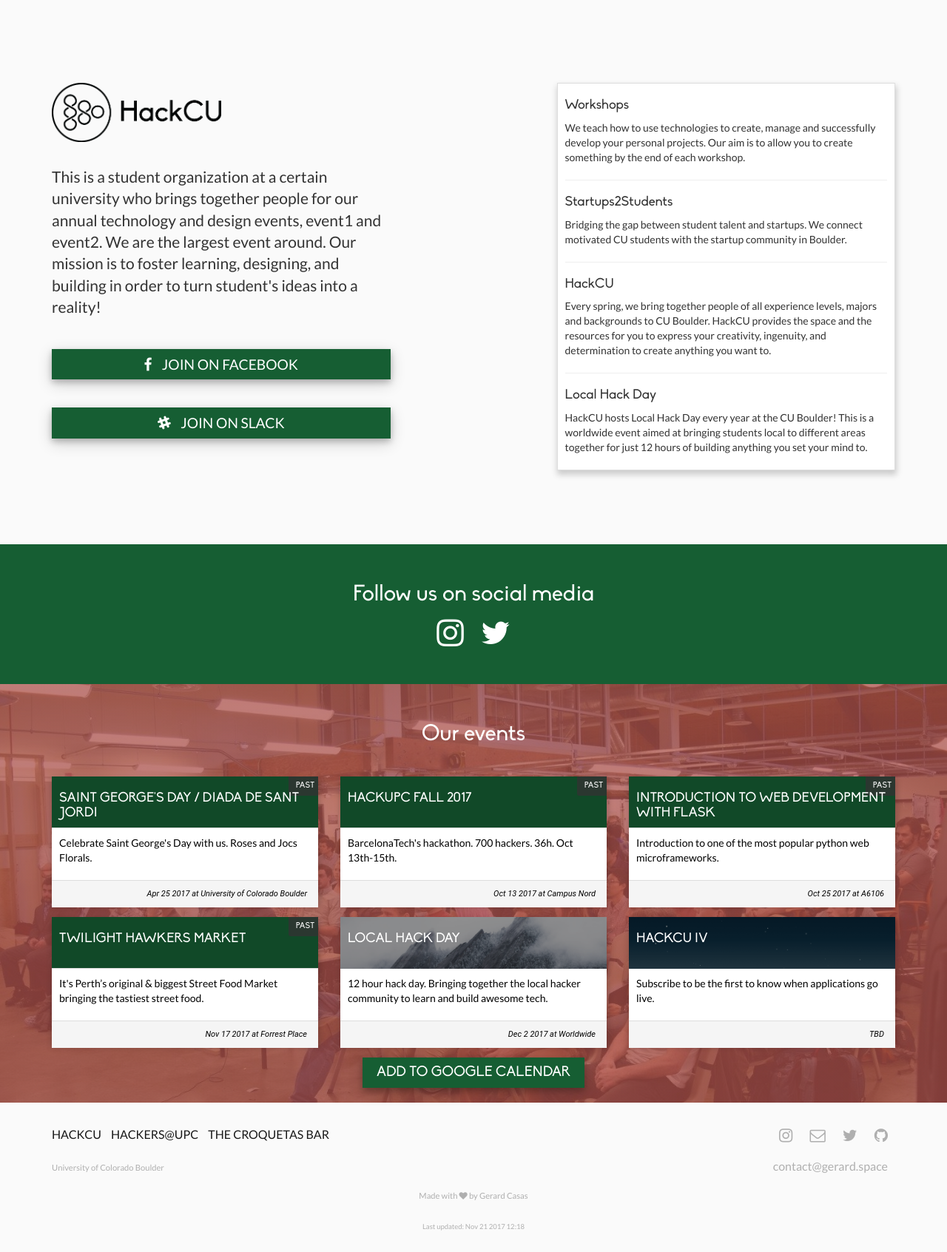
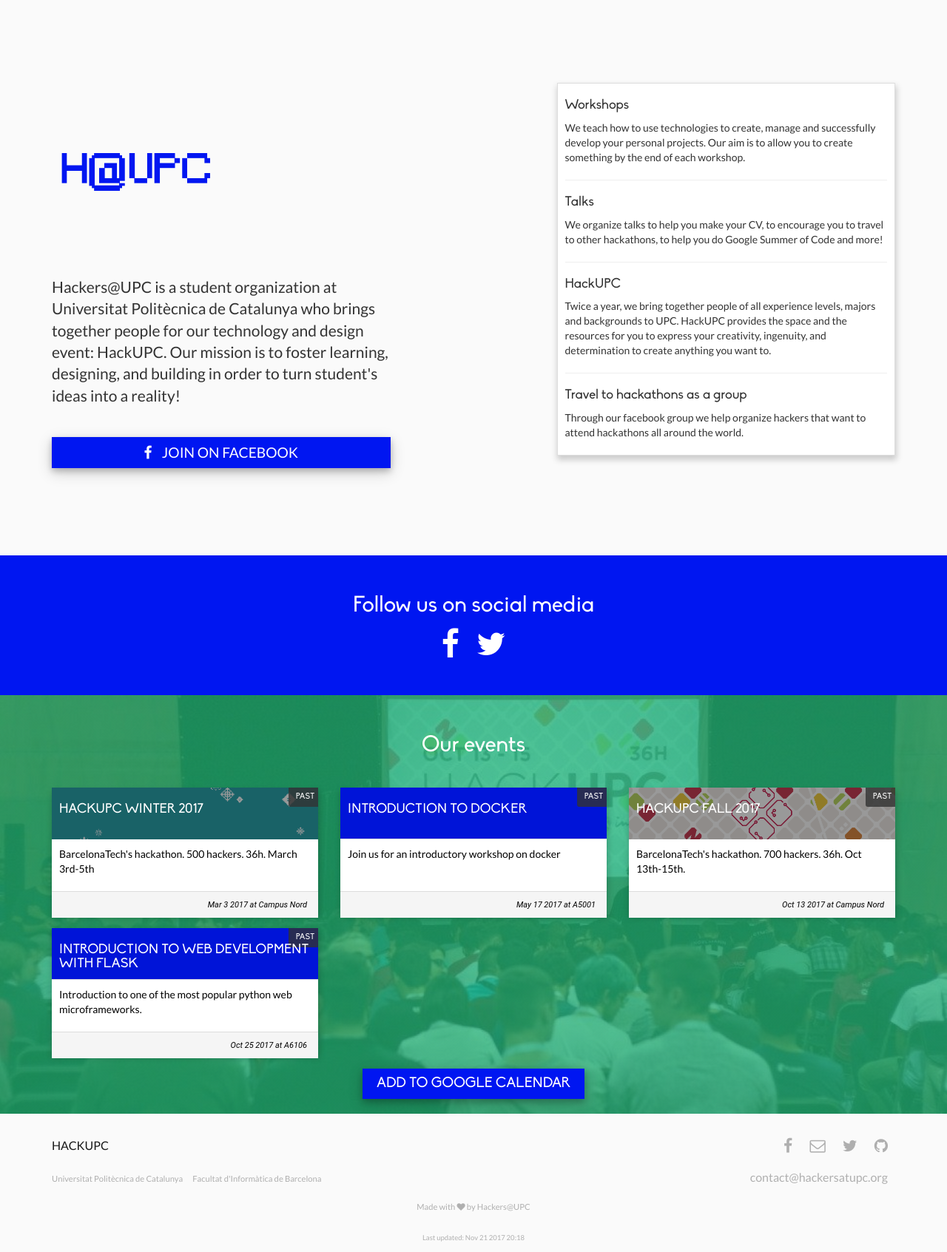
Before and after one commit to casassg/events-landing, a Jekyll site: the page built from index.md, in a window 1280 px wide. Shown: the whole page at 74% size. Built offline with Jekyll 4.4.1, drawn with Linux system fonts in a browser that asks for light colours; nearby versions of some CDN libraries.

Commit message:
update to hackersatupc

```diff
--- /dev/null
+++ b/CNAME
@@ -0,0 +1 @@
+hackersatupc.org
--- a/_config.yml
+++ b/_config.yml
@@ -1,17 +1,19 @@
+
 
 # PERSONALIZATION
 # Site variables
-name: Events Landing Page
-logo: assets/img/logo.png
-original_repo: https://github.com/casassg/events-landing
-description: Find all of your organizations events in one place.
-# ga: UA-109088240-1
-domain: gerard.space/events-landing/
+name: Hackers@UPC
+# og: assets/img/og.png
+logo: /assets/img/logo.png
+original_repo: https://github.com/hackupc/hackersatupc.org
+description: Hackers@UPC community and events page
+ga: UA-109223481-1
+domain: hackersatupc.org
 
 
 # Style variables
-accent_color: "#22b573"
-events_overlay_color: "#2697FF"
+accent_color: "#0016f1"
+events_overlay_color: "#22b573"
 background_color: "#FAFAFA"
 footer_text_color: "#666666"
 events_bg_img: assets/img/people.jpg
@@ -32,46 +34,44 @@
 # END THEME 4
 
 # START WINTER THEME
-accent_color: "#165E33"
-events_overlay_color: "#AA504A"
+# accent_color: "#165E33"
+# events_overlay_color: "#AA504A"
 # END WINTER THEME
 
 # Author variables
-author: Gerard Casas
-author-description: "This is a student organization at a certain university who brings together
-    people for our annual technology and design events, event1 and event2. We are the largest event around.
-    Our mission is to foster learning, designing, and building in order to turn student's ideas into a reality!"
-email: contact@gerard.space
+author: Hackers@UPC
+author-description: "Hackers@UPC is a student organization at Universitat Politècnica de Catalunya who brings together
+    people for our technology and design event: HackUPC. Our mission is to foster learning, designing, and building in order to turn student's ideas into a reality!"
+email: contact@hackersatupc.org
 
 # Social media + community variables
-twitter: casassaez
-# fb: hackcu
-fb-community: hackcu
-slack-signup: https://slack.hackcu.org
+twitter: hackersupc
+fb: hackersatupc
+fb-community: hackersatupc
 
-instagram: casassg
-github-org: hackcu
+# instagram: hackcu
+github-org: hackupc
 
 
 
 # TIMEZONE
 # Needs to be string from: https://en.wikipedia.org/wiki/List_of_tz_database_time_zones
-timezone: America/Denver
+timezone: Europe/Madrid
 # Based on: http://erics-notes.blogspot.com/2013/05/fixing-ics-time-zone.html
 ical_timezone: |-
   BEGIN:DAYLIGHT
-  TZOFFSETFROM:-0700
-  TZOFFSETTO:-0600
-  TZNAME:MDT
+  TZOFFSETFROM:+0100
+  TZOFFSETTO:+0200
+  TZNAME:CEST
   DTSTART:19700308T020000
-  RRULE:FREQ=YEARLY;BYMONTH=3;BYDAY=2SU
+  RRULE:FREQ=YEARLY;BYMONTH=3;BYDAY=4SU
   END:DAYLIGHT
   BEGIN:STANDARD
-  TZOFFSETFROM:-0600
-  TZOFFSETTO:-0700
-  TZNAME:MST
+  TZOFFSETFROM:+0200
+  TZOFFSETTO:+0100
+  TZNAME:CET
   DTSTART:19701101T020000
-  RRULE:FREQ=YEARLY;BYMONTH=11;BYDAY=1SU
+  RRULE:FREQ=YEARLY;BYMONTH=10;BYDAY=4SU
   END:STANDARD
 
 # Internal configuration
--- a/_data/events.yml
+++ b/_data/events.yml
@@ -1,25 +1,25 @@
-#Example ecents
+- name: HackUPC Winter 2017
+  line: BarcelonaTech's hackathon. 500 hackers. 36h. March 3rd-5th
+  image-url: assets/img/hackupcwinter2017.png
+  date: 2017-03-03 3:00 PM
+  end-date: 2017-03-05 4:30 PM
+  location: Campus Nord
+  url: https://w2017.hackupc.com
+
+- name: Introduction to Docker
+  line: Join us for an introductory workshop on docker
+  date: 2017-05-17 12:00 PM
+  end-date: 2017-05-17 1:00 PM
+  location: A5001
+  url: https://www.facebook.com/events/205382139972607/
+
 - name: HackUPC Fall 2017
   line: BarcelonaTech's hackathon. 700 hackers. 36h. Oct 13th-15th.
+  image-url: assets/img/hackupcfall2017.png
   date: 2017-10-13 3:00 PM
   end-date: 2017-10-15 4:30 PM
   location: Campus Nord
   url: https://hackupc.com
-
-- name: Twilight Hawkers Market
-  line: It's Perth’s original & biggest Street Food Market bringing the tastiest street food.
-  date: 2017-11-17 4:30 PM
-  end-date: 2017-11-17 9:30 PM
-  location: Forrest Place
-  url: http://twilighthawkersmarket.com/
-
-- name: Local Hack Day
-  image-url: assets/img/flatirons.jpg
-  line: 12 hour hack day. Bringing together the local hacker community to learn and build awesome tech.
-  date: 2017-12-2 8:00 AM
-  end-date: 2017-12-2 9:15 PM
-  location: Worldwide
-  url: https://local.hackcu.org
 
 - name: Introduction to Web Development with Flask
   line:  Introduction to one of the most popular python web microframeworks.
@@ -27,16 +27,3 @@
   end-date: 2017-10-25 1:00 PM
   location: A6106
   url: https://www.facebook.com/events/158389091423158/
-
-- name: "Saint George's Day / Diada de Sant Jordi"
-  line: "Celebrate Saint George's Day with us. Roses and Jocs Florals."
-  date: 2017-04-25 9:00 AM
-  end-date: 2017-04-25 9:00 PM
-  location: University of Colorado Boulder
-  url: https://www.facebook.com/events/1142067275923247/
-
-- name: HackCU IV
-  location: TBD
-  image-url: assets/img/hackcu.png
-  line: Subscribe to be the first to know when applications go live.
-  url: https://hackcu.org
--- a/_data/footer_links.yml
+++ b/_data/footer_links.yml
@@ -1,6 +1,2 @@
-- name: HackCU
-  url: https://events.hackcu.org
-- name: Hackers@UPC
-  url: http://hackersatupc.org
-- name: The Croquetas Bar
-  url: http://events.croquetasbar.com.au/
+- name: HackUPC
+  url: https://hackupc.com
--- a/_data/partners.yaml
+++ b/_data/partners.yaml
@@ -1,2 +1,4 @@
-- name: University of Colorado Boulder
-  url: https://colorado.edu
+- name: Universitat Politècnica de Catalunya
+  url: https://upc.edu
+- name: Facultat d'Informàtica de Barcelona
+  url: https://fib.upc.edu
--- a/_data/what_we_do.yml
+++ b/_data/what_we_do.yml
@@ -1,8 +1,8 @@
 - title: Workshops
   description: "We teach how to use technologies to create, manage and successfully develop your personal projects. Our aim is to allow you to create something by the end of each workshop."
-- title: Startups2Students
-  description: "Bridging the gap between student talent and startups. We connect motivated CU students with the startup community in Boulder."
-- title: HackCU
-  description: "Every spring, we bring together people of all experience levels, majors and backgrounds to CU Boulder. HackCU provides the space and the resources for you to express your creativity, ingenuity, and determination to create anything you want to."
-- title: Local Hack Day
-  description: "HackCU hosts Local Hack Day every year at the CU Boulder! This is a worldwide event aimed at bringing students local to different areas together for just 12 hours of building anything you set your mind to."
+- title: Talks
+  description: We organize talks to help you make your CV, to encourage you to travel to other hackathons, to help you do Google Summer of Code and more!
+- title: HackUPC
+  description: "Twice a year, we bring together people of all experience levels, majors and backgrounds to UPC. HackUPC provides the space and the resources for you to express your creativity, ingenuity, and determination to create anything you want to."
+- title: Travel to hackathons as a group
+  description: Through our facebook group we help organize hackers that want to attend hackathons all around the world.
```
Also changed, not shown: README.md, assets/img/hackupcfall2017.png (added), assets/img/hackupcwinter2017.png (added), assets/img/logo.png, assets/img/people.jpg, favicon.ico, favicon.png, 1 other file.
